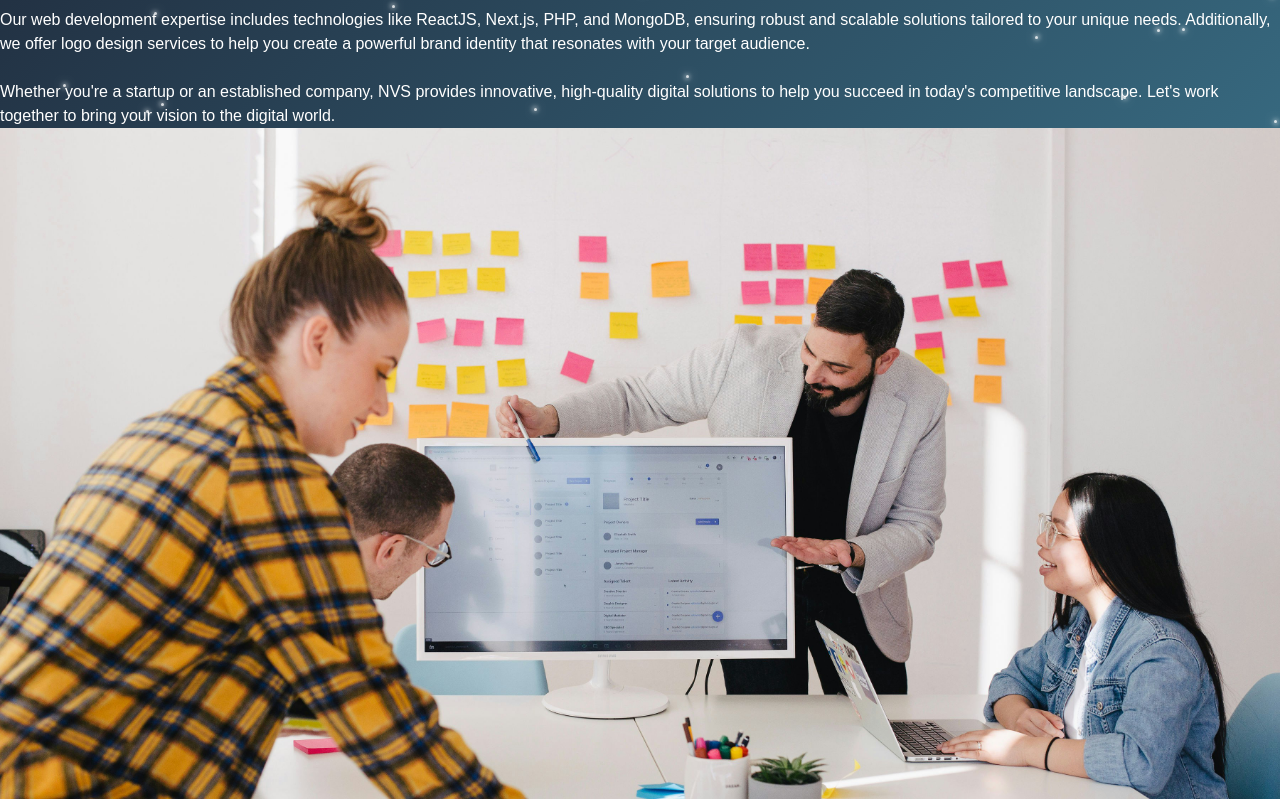
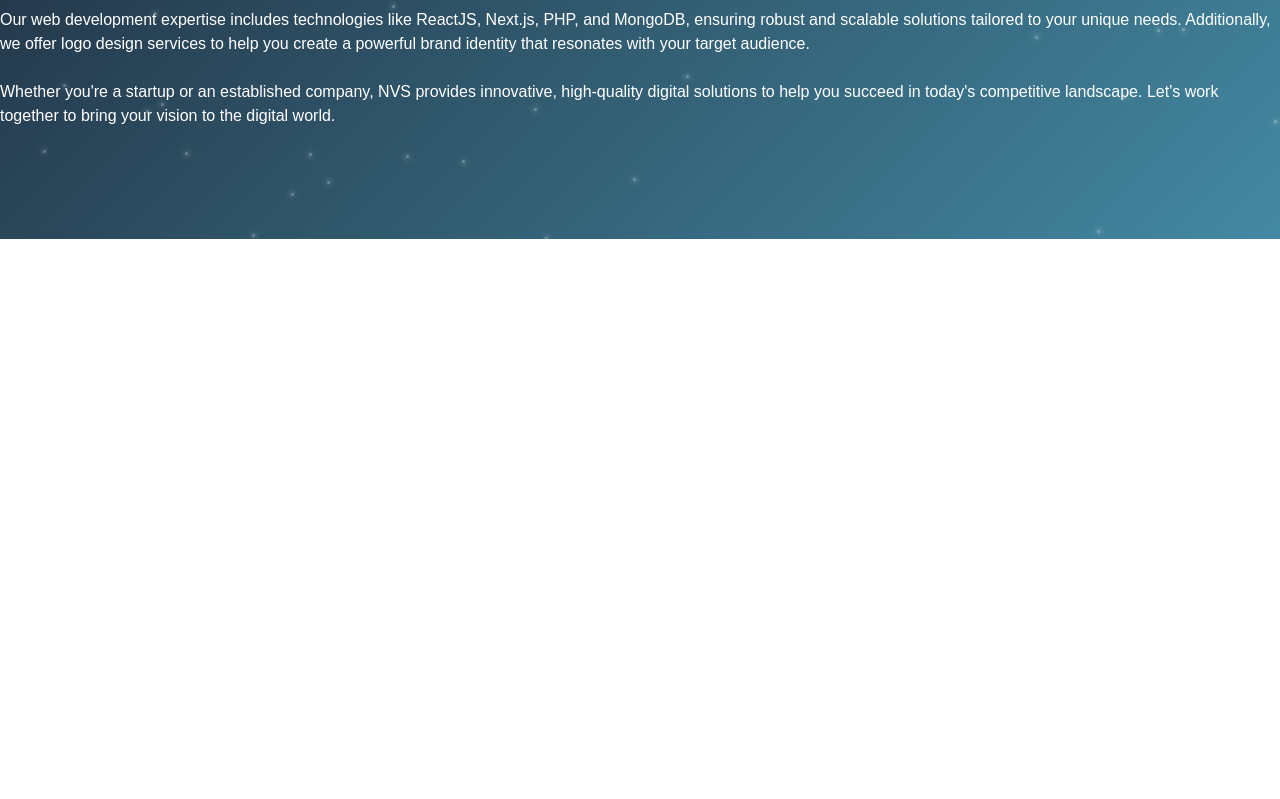
Before and after one commit to mrroy01-bit/nvstech, a React (Vite) app in the folder Frontend/: page /about in a window 1280 px wide. Shown: the part 561-1360 px from the top of the page. After the commit the page ends 800 px from the top, so only its background shows below. Built offline with nearby package versions, Linux system fonts and the light colour scheme; the HTML template or start-up script is replaced by a standard one.

Commit message:
Update About.jsx

```diff
--- a/Frontend/src/Pages/About.jsx
+++ b/Frontend/src/Pages/About.jsx
@@ -1,4 +1,3 @@
-import about from '../Assets/Img/about.jpg'
 import Nav from '../Components/Elements/Nav'
 import StarBackground from '../Components/Elements/StarBackground'
 
@@ -39,11 +38,7 @@ function About() {
             </div>
 
             <div className="rounded-lg shadow-xl overflow-hidden">
-              <img
-                src={about}
-                alt="About NVS"
-                className="w-full h-full object-cover"
-              />
+
             </div>
           </div>
         </div>
```
